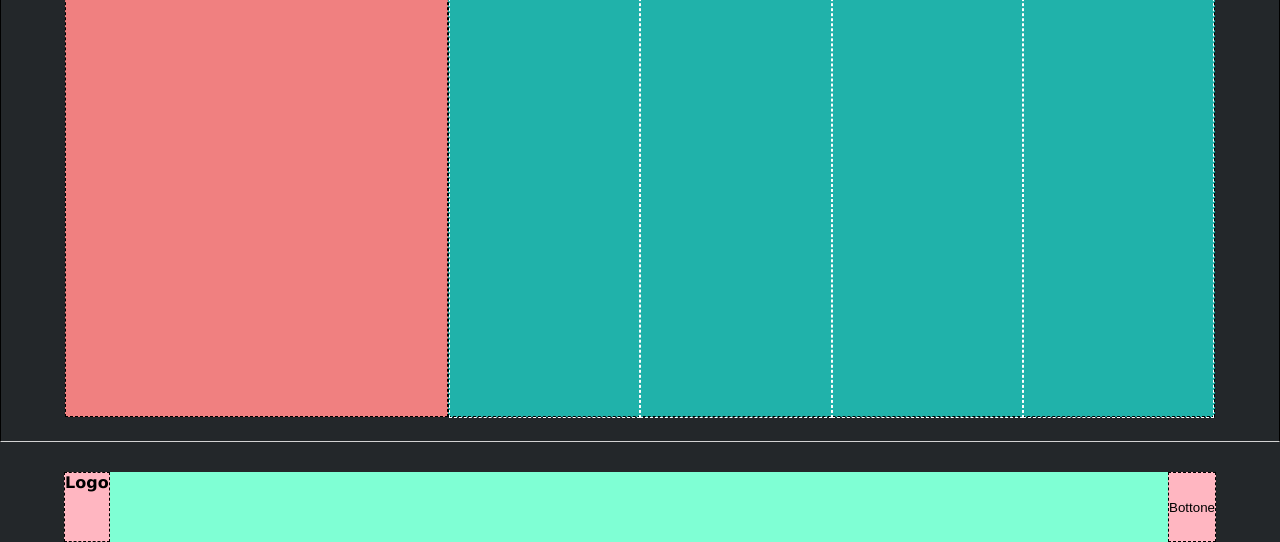
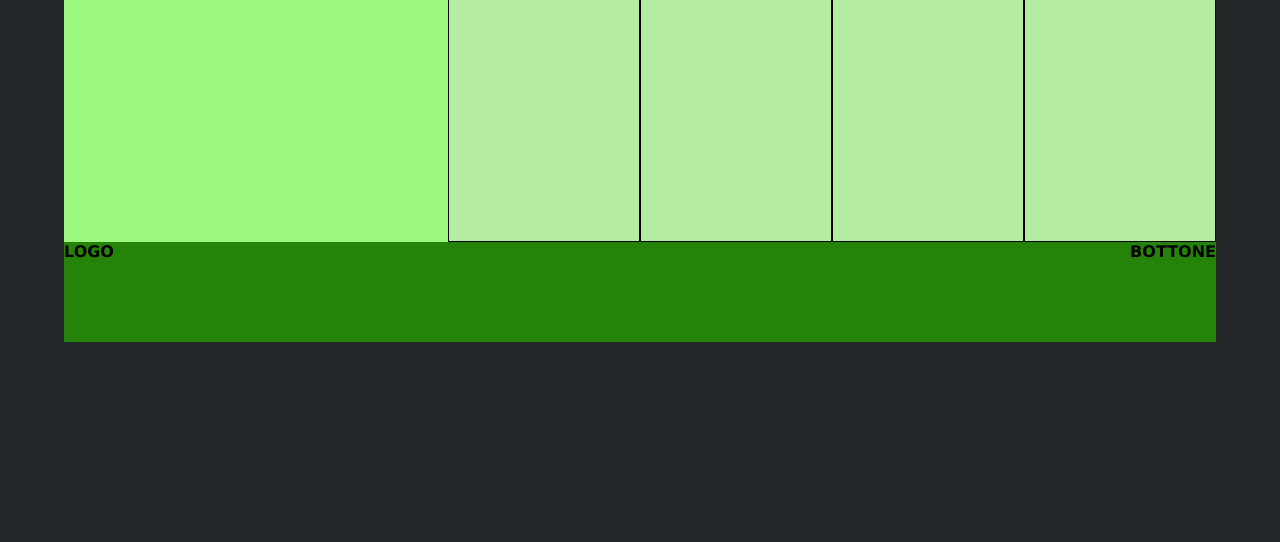
Before and after one commit to andreaconv/htmlcss-discord, a plain HTML site: page index.html in a window 1280 px wide. Shown: the part 3338-3880 px from the top of the page. Drawn offline with Linux system fonts and the light colour scheme.

Commit message:
scheletro footer

```diff
--- a/CSS/style.css
+++ b/CSS/style.css
@@ -233,59 +233,54 @@ main .sfondo-grande .container .button{
   background-color: #8ea1e1;
 }
 
-
                   /* FINE BOX */
-
-                /*INIZIO SCURO*/
-
-main .sfondo.scuro{
-  background-color: #23272a;
-  border-bottom: 1px solid lightgray;
-}
-
-main .sfondo .content-rosa{
-  width: calc(100% / 3);
-  height: 450px;
-  background-color: #f08080;
-}
-
-main .sfondo .content-celeste{
-  width: calc(100% / 3 * 2);
-  height: 450px;
-  background-color: #20b2aa;
-}
-
-main .sfondo .content-celeste .row{
-  display: flex;
-  flex-wrap: wrap;
-  list-style: none;
-}
-
-main .sfondo .content-celeste .row .col{
-  border: 1px dashed white;
-  width: calc(100% / 4);
-  height: 450px;
-}
-
-                /*FINE SCURO*/
 
 /* FINE MAIN */
 
 /* INIZIO FOOTER */
 
-footer .sfondo.scuro{
-  align-items: flex-end;
-  background-color: #23272a;
-  height: 100px;
+footer{
+  height: 600px;
+  background-color: #24272A;
 }
 
-footer .container{
-  justify-content: space-between;
-  height: 70%;
-  background-color: #7fffd4;
+footer .top{
+  display: flex;
+
+  /* DEBUG */
+  height: 300px;
+  background-color: rgb(109, 208, 79);
 }
 
-footer .border{
-  background-color: #ffb6c1;
+footer .top .col-social{
+  width: calc(100% / 3);
+
+  /* DEBUG */
+  height: 100%;
+  background-color: rgb(156, 247, 129);
+}
+
+footer .top .col-menu{
+  width: calc(100% / 6);
+
+  /* DEBUG */
+  height: 100%;
+  background-color: rgb(180, 237, 162);
+  border: 1px solid black;
+}
+
+footer .bottom{
+  display: flex;
+  justify-content: space-between;
+
+  /* DEBUG */
+  height: 100px;
+  background-color: rgb(37, 131, 9);
+}
+
+
+.ico-social{
+  font-size: 40px;
+  color: blue;
 }
 /* FINE FOOTER */
--- a/index.html
+++ b/index.html
@@ -4,6 +4,8 @@
   <meta charset="UTF-8">
   <meta http-equiv="X-UA-Compatible" content="IE=edge">
   <meta name="viewport" content="width=device-width, initial-scale=1.0">
+  <!-- FONT AWESOME -->
+  <link rel='stylesheet' href='https://cdnjs.cloudflare.com/ajax/libs/font-awesome/6.3.0/css/all.min.css' integrity='sha512-SzlrxWUlpfuzQ+pcUCosxcglQRNAq/DZjVsC0lE40xsADsfeQoEypE+enwcOiGjk/bSuGGKHEyjSoQ1zVisanQ==' crossorigin='anonymous'/>
   <link rel="stylesheet" href="CSS/style.css">
   <title>Document</title>
 </head>
@@ -103,47 +105,37 @@
 
     </section>
 
+  </main>
 
+  <footer>
 
-    <section class="sfondo scuro flex center">
+    <div class="container">
 
-      <div class="container flex center">
+      <div class="top">
 
-        <div class="content-rosa border"></div>
+        <div class="col-social">
 
-        <div class="content-celeste border">
-
-          <div class="row">
-
-            <div class="col"></div>
-            <div class="col"></div>
-            <div class="col"></div>
-            <div class="col"></div>
-
+          <div class="ico-social">
+           <i class="fa-brands fa-square-facebook"></i>
           </div>
 
         </div>
 
+        <div class="col-menu"></div>
+        <div class="col-menu"></div>
+        <div class="col-menu"></div>
+        <div class="col-menu"></div>
       </div>
 
-    </section>
-
-  </main>
-
-  <footer>
-
-    <div class="sfondo scuro flex">
-
-      <div class="container flex ">
-
-        <div class="border">Logo</div>
-        <button class="border">Bottone</button>
-
+      <div class="bottom">
+        <div class="logo">LOGO</div>
+        <div class="button">BOTTONE</div>
       </div>
 
     </div>
 
   </footer>
 
+
 </body>
 </html>
```
